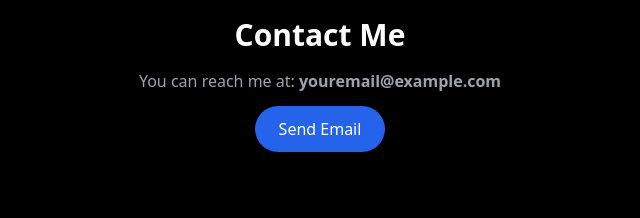
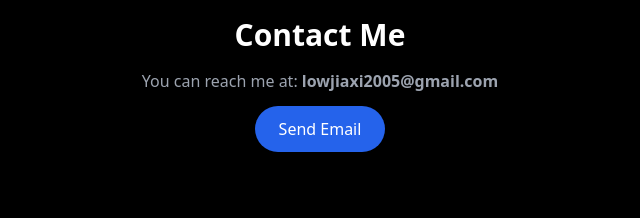
Before and after one commit to LJX050617/ABOUTJX, a plain HTML site: page index.html in a window 1280 px wide. Shown: the part 1787-2005 px from the top of the page, 320-960 px from the left. Drawn offline with nearby package versions, Linux system fonts and the light colour scheme.

Commit message:
Update index.html

```diff
--- a/index.html
+++ b/index.html
@@ -135,7 +135,7 @@
   <!-- Contact -->
   <section id="contact" class="py-20 px-6 bg-black text-center">
     <h2 class="text-3xl font-bold mb-4 text-white" data-aos="fade-up">Contact Me</h2>
-    <p class="text-gray-400 mb-6" data-aos="fade-up" data-aos-delay="100">You can reach me at: <strong>youremail@example.com</strong></p>
+    <p class="text-gray-400 mb-6" data-aos="fade-up" data-aos-delay="100">You can reach me at: <strong>lowjiaxi2005@gmail.com</strong></p>
     <a href="mailto:lowjiaxi2005@gmail.com" class="bg-blue-600 text-white px-6 py-3 rounded-full hover:bg-blue-700 transition" data-aos="fade-up" data-aos-delay="200">Send Email</a>
   </section>
 
```
